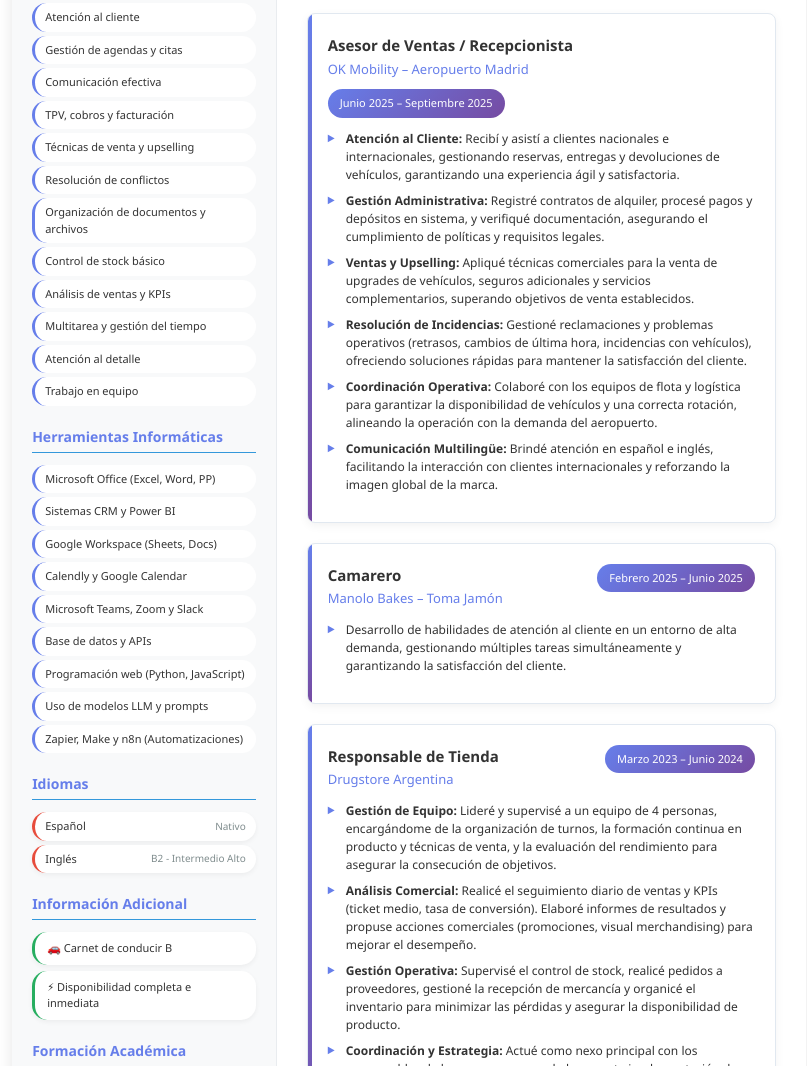
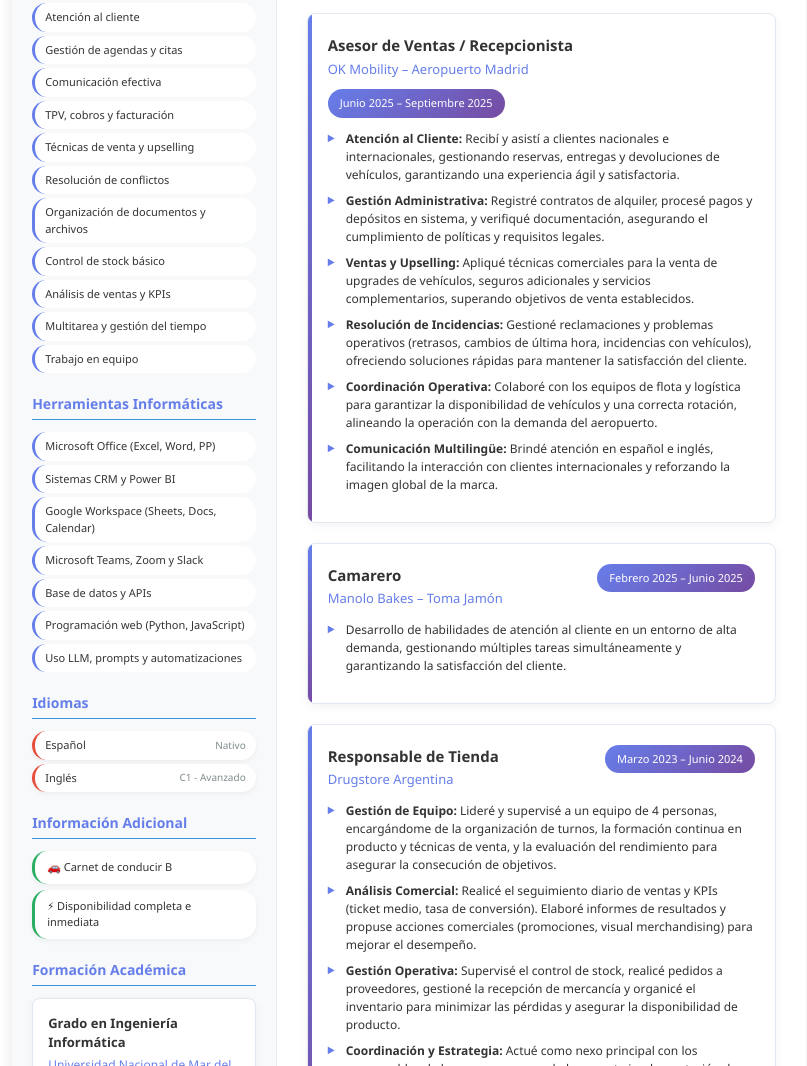
Before and after one commit to Gabyfidelibus/cv-gabriel-fidelibus, a plain HTML site: page index.html in a window 1280 px wide. Shown: the part 453-1519 px from the top of the page, without its empty margins (231-1038 px from the left). Drawn offline with Linux system fonts and the light colour scheme.

Commit message:
update v3

```diff
--- a/index.html
+++ b/index.html
@@ -516,7 +516,6 @@
                         <li>Control de stock básico</li>
                         <li>Análisis de ventas y KPIs</li>
                         <li>Multitarea y gestión del tiempo</li>
-                        <li>Atención al detalle</li>
                         <li>Trabajo en equipo</li>
                     </ul>
                 </div>
@@ -526,13 +525,11 @@
                     <ul class="skill-list">
                         <li>Microsoft Office (Excel, Word, PP)</li>
                         <li>Sistemas CRM y Power BI</li>
-                        <li>Google Workspace (Sheets, Docs)</li>
-                        <li>Calendly y Google Calendar</li>
+                        <li>Google Workspace (Sheets, Docs, Calendar)</li>
                         <li>Microsoft Teams, Zoom y Slack</li>
                         <li>Base de datos y APIs</li>
                         <li>Programación web (Python, JavaScript)</li>
-                        <li>Uso de modelos LLM y prompts</li>
-                        <li>Zapier, Make y n8n (Automatizaciones)</li>
+                        <li>Uso LLM, prompts y automatizaciones</li>
                     </ul>
                 </div>
 
@@ -544,7 +541,7 @@
                     </div>
                     <div class="languages-item">
                         <span class="language-name">Inglés</span>
-                        <span class="language-level">B2 - Intermedio Alto</span>
+                        <span class="language-level">C1 - Avanzado</span>
                     </div>
                 </div>
 
```
